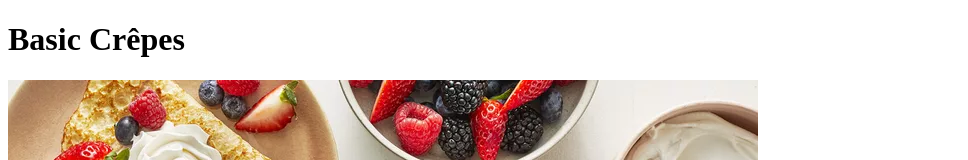
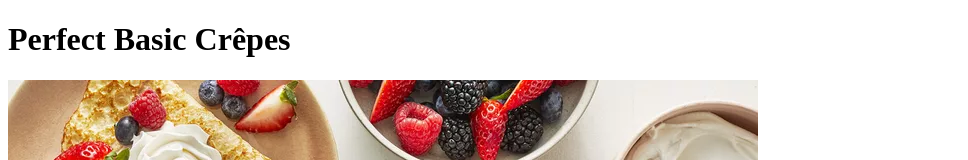
Before and after one commit to ludlgr/odin-recipes-2024, a plain HTML site: page recipes/crepes.html in a window 1280 px wide. Shown: the top 160 px of the page, without its empty margins (0-968 px from the left). Drawn offline with Linux system fonts and the light colour scheme.

Commit message:
Edit crepe recipe title
Improved crepe recipe title as the old one looked underwhelming
compared to other recipes'

```diff
--- a/recipes/crepes.html
+++ b/recipes/crepes.html
@@ -3,11 +3,11 @@
 <html lang="en">
     <head>
         <meta charset="UTF-8">
-        <title>Basic Crepes Recipe</title>
+        <title>Perfect Basic Crepes Recipe</title>
     </head>
 
     <body>
-        <h1>Basic Crêpes</h1>
+        <h1>Perfect Basic Crêpes</h1>
 
         <img src="../img/crepes.webp" alt="Crepes with berries and whipped cream">
         <h2>Light and Tasty Crêpes</h2>
```
Also changed, not shown: index.html (+1 -1 lines).
